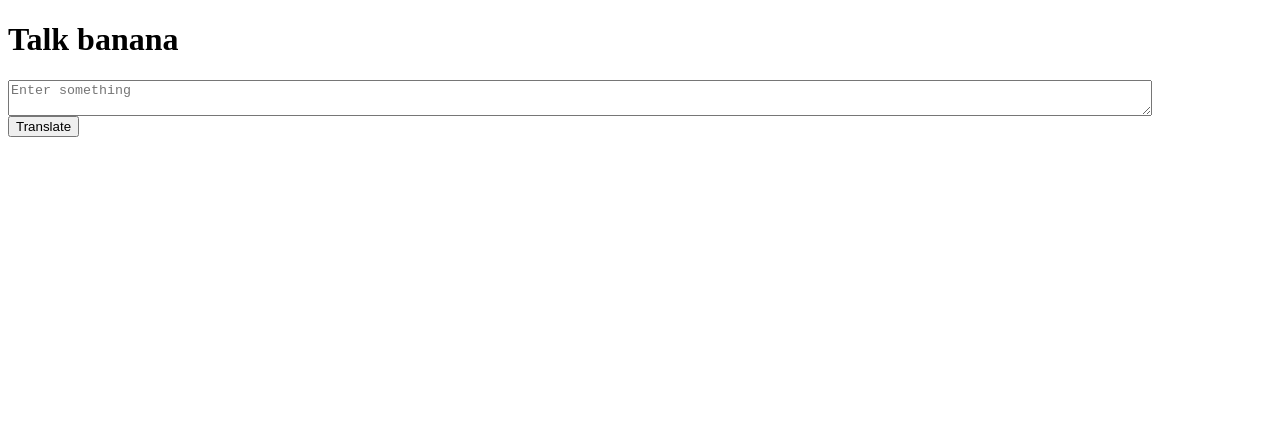
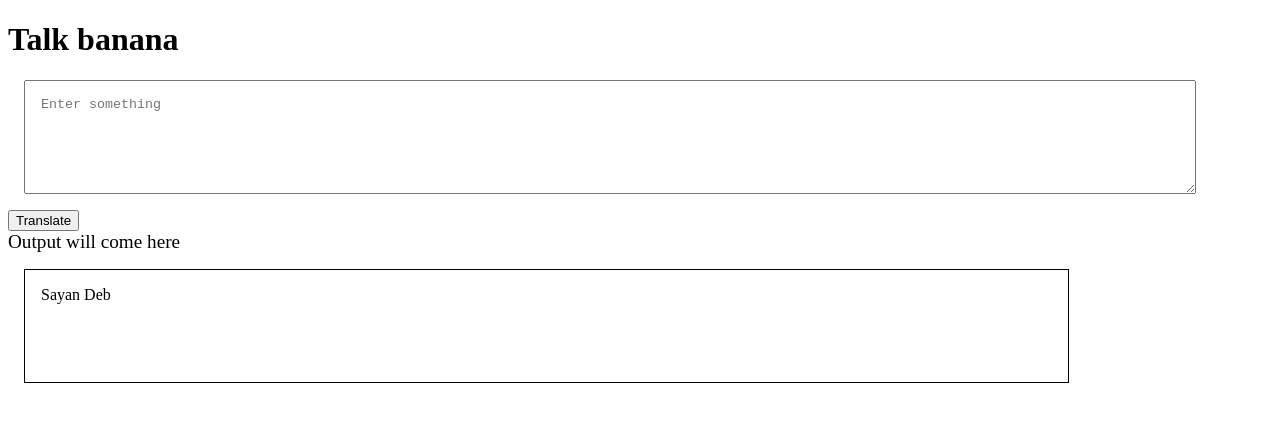
Before and after one commit to sdeb741/min, a plain HTML site: page index.html in a window 1280 px wide. Drawn offline with Linux system fonts and the light colour scheme.

Commit message:
input and processing

```diff
--- a/app.js
+++ b/app.js
@@ -1,7 +1,14 @@
 var btnTranslate = document.querySelector("#btn-Translate");
 var txtInput = document.querySelector("#txt-Input");
+var outputDiv= document.querySelector("#Output");
 
-console.log(txtInput);
+
+
+outputDiv.innerText="Sayan Deb";
+
+
+console.log(outputDiv);
+
 
 
 
--- a/index.html
+++ b/index.html
@@ -6,9 +6,21 @@
     <meta name="viewport" content="width=device-width, initial-scale=1.0">
     <title>bananaspeak</title>
     <style>
-        textarea{
+        textarea
+        {
             width:90%;
-            display:block
+            display:block;
+            padding: 1rem;
+            margin: 1rem;
+            height: 10vh;
+        }
+
+        #Output{
+            width: 80%;
+            border: 1px solid black;
+            height: 10vh;
+            margin: 1rem;
+            padding: 1rem;
         }
     </style>
 </head>
@@ -19,6 +31,9 @@
 
     <button id="btn-Translate">Translate</button>
 
+    <div style="font-size: larger;">Output will come here</div>
+    <div id="Output"></div>
+
 
     <script src="app.js" type="text/javascript"></script>
 </body>
```
